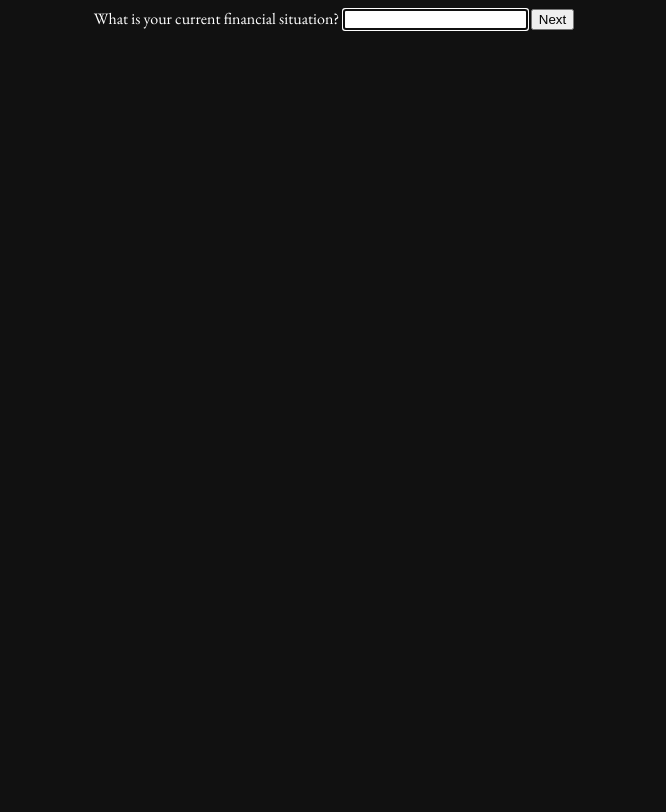
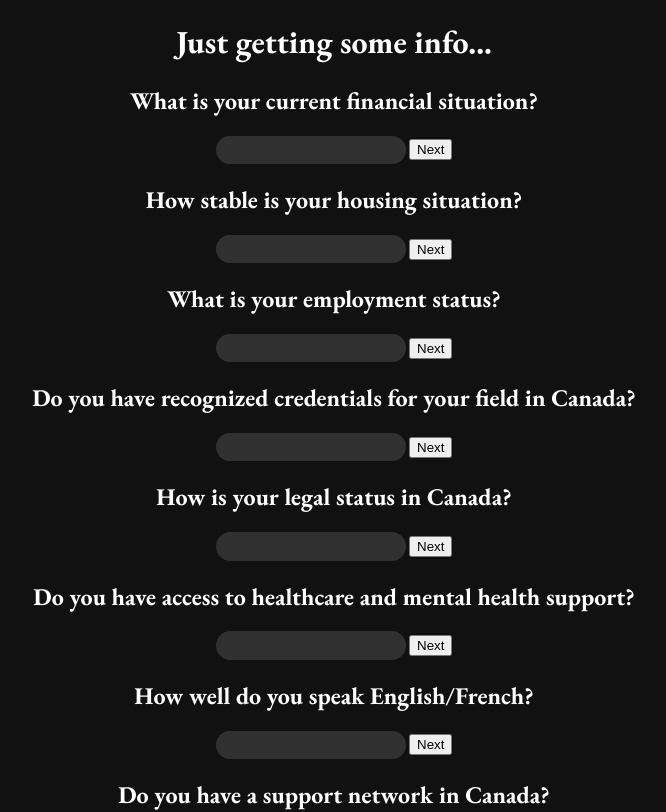
Before and after one commit to Phosphor-cell/CalHacks, a SvelteKit app in the folder frontend/: page /form in a window 1280 px wide. Shown: the top 812 px of the page, without its empty margins (306-972 px from the left). Built offline with nearby package versions, Linux system fonts and the light colour scheme.

Commit message:
Zamn I shoulda done more

```diff
--- a/frontend/src/routes/form/+page.svelte
+++ b/frontend/src/routes/form/+page.svelte
@@ -1,10 +1,5 @@
-<script>
-    import {text} from "@sveltejs/kit";
-    import {read} from "$app/server";
-    import {compile} from "svelte/compiler";
-    import {onMount, tick } from "svelte";
-
-    let qna = [
+<script lang="ts">
+    const questions = [
         "What is your current financial situation?",
         "How stable is your housing situation?",
         "What is your employment status?",
@@ -18,92 +13,50 @@
         "Which country are you originally from?",
         "What is your first name (This would help us to help you in further steps!)?",
     ];
+    let questionIndex = $state(0)
+    let answers = []
+    function nextQuestion() {
+        questionIndex += 1;
+        console.log(questionIndex)
+        if (questionIndex >= questions.length) {
+            let results = [...document.querySelectorAll('span[role="dialog"]')].map(x=>(x as HTMLSpanElement).innerText)
+            alert(results)
+        }
 
-    let user_inp;
-    let jsonify = {};
-    let answers = [];
-    let i = 0;
-    let completed = false;
-    let responseAI="";
-
-    onMount(()=>{
-        document.querySelector('input')?.focus();
-    });
-    async function jsonfy(event) {
-        event.preventDefault();
-        if (user_inp.trim() !== "") {
-            answers.push(user_inp);
-        } else {
-            answers.push("0");
-        }
-        user_inp = "";
-
-        if (i < qna.length - 1) {
-            i++;
-            await tick();
-            document.querySelector('input')?.focus();
-        } else {
-            jsonify = {responses: answers};
-            completed = true;
-            await callCohere(jsonify);
-        }
     }
 
-    async function callCohere(jsondata){
-        try {
-            const response = await fetch("https://api.cohere.ai/v1/chat", {
-                method: "POST",
-                headers: {
-                    "Authorization": "Bearer <API>", // 🔴 Replace with your actual API key
-                    "Content-Type": "application/json"
-                },
-                body: JSON.stringify({
-                    model: "command-r7b-12-2024",
-                    message: `Here are responses, give me support resources helping me be independent: ${JSON.stringify(jsondata)}.`,
-                    max_tokens: 200,
-                    temperature: 0.5
-                })
-            });
-            const data = await response.json();
-            responseAI = data.text;
-            console.log("Cohere API Response:", data); // ✅ Log full response
+    function questionStyle() {
+
+    }
 
 
-
-            if (data.error) {
-                console.error("Cohere API Error:", data.error);
-                responseAI = `Cohere API Error: ${data.error.message}`;
-            } else if (data.text && data.text.length > 0) {
-                responseAI = data.text;
-            } else {
-                console.error("Error: No generations returned from Cohere");
-                responseAI = "Cohere did not return any data.";
-            }
-        } catch (error) {
-            console.error("Network or Fetch Error:", error);
-            responseAI = "A network error occurred. Please try again.";
-        }
-    }
 </script>
 
 
+<header>
+    <h1>Just getting some info...</h1>
+</header>
 <main>
-    {#if !completed}
-        <form>
-            <label class="questions">{qna[i]}</label>
-            <input type="text" bind:value={user_inp}/>
-            <button on:click={jsonfy}>Next</button>
-        </form>
-    {:else }
-        <p>{JSON.stringify(jsonify, null, 2)}</p>
-        <pre class="respond">{responseAI}</pre>
-    {/if}
+    {#each questions as question, i}
+        <div class={`${questionIndex > i ? "grey" : ""}`} id={`q${i}`}>
+            <h2>{question}</h2>
+            <input onkeydown={e => {
+                if (e.key == "Enter") {
+                    nextQuestion()
+                }
+            }} type="text"/>
+            <button onclick={() => {nextQuestion()}}>Next</button>
+        </div>
+    {/each}
 </main>
 
-<style lang="css">
-    .respond {
-        white-space: pre-wrap;
-        word-wrap: break-word;
-        max-width: 600px;
+<style lang="scss">
+    input {
+        border-radius: 10em;
+        background-color: #313131;
+        color: grey;
+        padding: 0.5em;
+        border: none;
     }
+
 </style>
```
